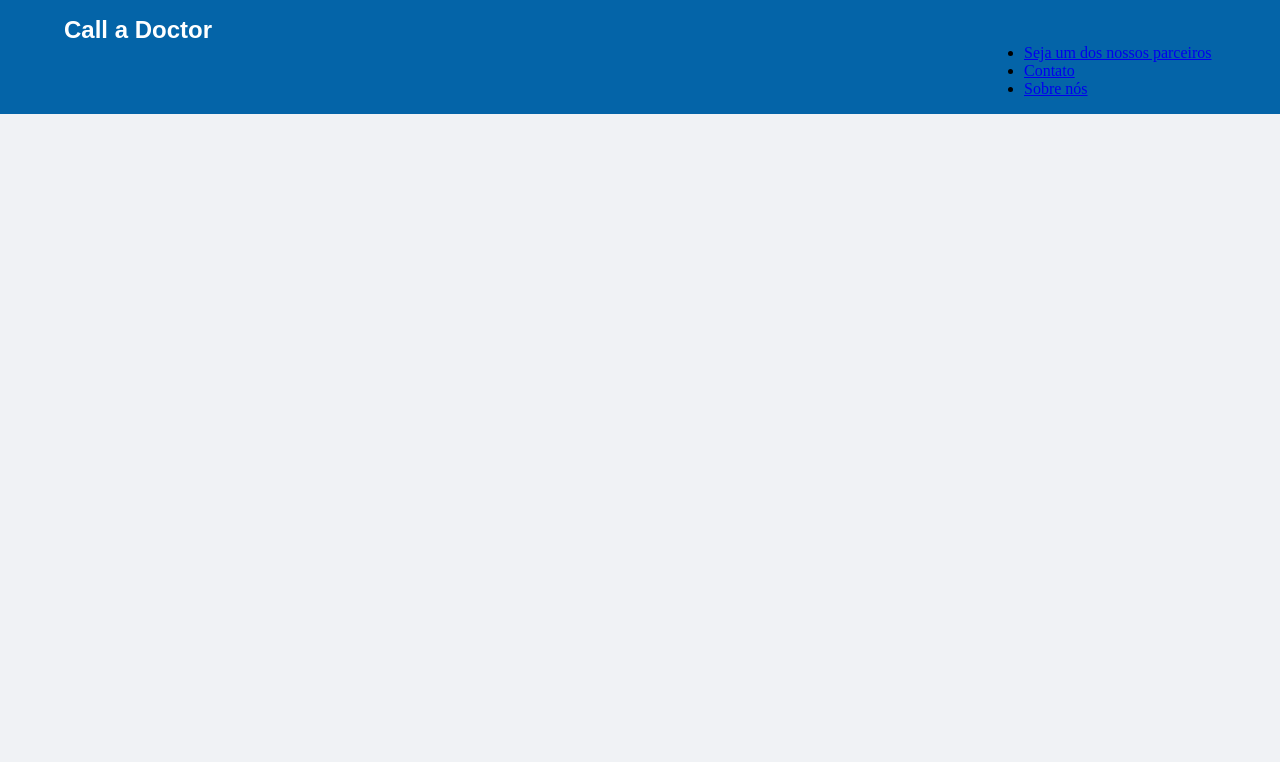
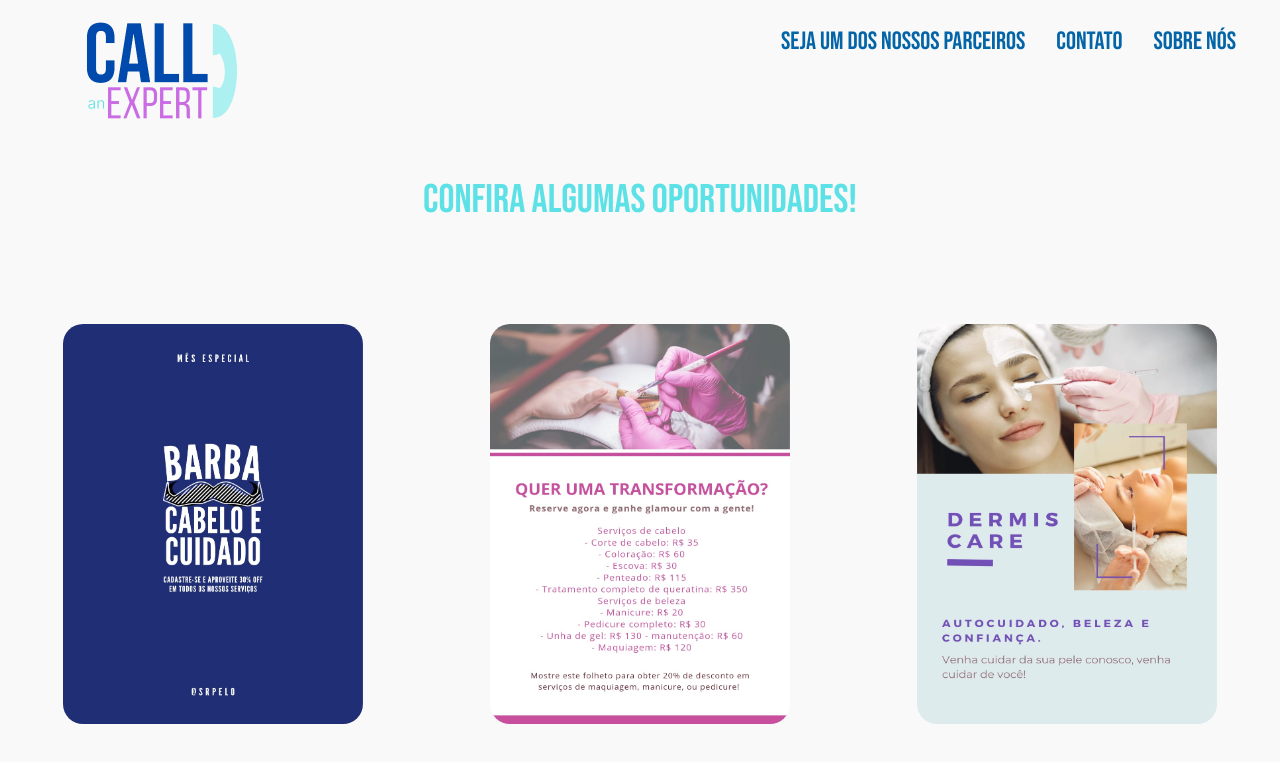
Before and after one commit to julianoferrrone12/Call-a-Doctor, a plain HTML site: page index.html in a window 1280 px wide. Drawn offline with Linux system fonts and the light colour scheme.

Commit message:
segunda página pronta

```diff
--- a/index.html
+++ b/index.html
@@ -8,15 +8,17 @@
         src="https://kit.fontawesome.com/64d58efce2.js" crossorigin="anonymous"
     ></script>
     <link rel="stylesheet" href="\style.css">
-    <link rel="preconnect" href="https://fonts.gstatic.com/%22%3E
-    <link href="https://fonts.googleapis.com/css2?family=Poppins&display=swap"
-    rel="stylesheet">
+    <link rel="preconnect" href="https://fonts.googleapis.com">
+    <link rel="preconnect" href="https://fonts.gstatic.com" crossorigin>
+    <link href="https://fonts.googleapis.com/css2?family=Bebas+Neue&display=swap" rel="stylesheet">
     <title>Call a Doctor</title>
 
 </head>
 <body>
     <header>
-        <h1 class="title">Call a Doctor</h1>
+        <div class="logo">
+            <img src="/assets/logo.png" class="logo-imagem" alt="">
+        </div>
         <div class="nav-list">
             <ul>
                 <li><a class="link" href="#">Seja um dos nossos parceiros</a></li>
@@ -26,5 +28,20 @@
         </div>
     </header>
 
+    <div class="titulo">Confira algumas oportunidades!</div>
+
+
+    <div class="container-cards">
+        <div class="cards-container">
+            <a href="#"><img class="cards" src="/assets/card-1.jpg" alt=""></a>
+        </div>
+        <div>
+            <a href="#"><img class="cards" src="/assets/card-2.jpg" alt=""></a>
+        </div>
+        <div >
+            <a href="#"><img class="cards" src="/assets/card-3.jpg" alt=""></a>
+        </div>
+    </div>
+
 </body>
 </html>
--- a/style.css
+++ b/style.css
@@ -12,25 +12,73 @@
 }
 
 body {
-    background-color: #f0f2f5;
+    background-color: #f9f9f9;
 }
 
 header {
-    background: #0464a8;
+
     padding: 1rem 0 1rem;
-
+    width: 100%;
+    display: flex;
+    justify-content: space-around;
 }
 
-header h1 {
-    margin-left: 5%;
-    display: inline-flex;
-    font-family: 'Poppins', sans-serif;
-    font-size: 150%;
-    font-weight: 600;
-    color: white;
+.logo {
+    margin-top: -70px;
+    margin-left: -200px;
+}
+
+.logo-imagem {
+    width: 250px;
+    height: 250px;
 }
 
 .nav-list {
-    display: inline-flex;
-    margin-left: 80%;
+    margin-right: -200px;
 }
+
+.nav-list li{
+    display: inline-block;
+    list-style: none;
+    margin-top: 2%;
+}
+
+.link {
+    text-decoration: none;
+    margin: 20px;
+    margin-right: 7px;
+    color: #0464a8;
+    font-size: 25px;
+    font-weight: 400;
+    font-family: 'Bebas Neue', cursive;
+}
+
+.titulo {
+    text-align: center;
+    font-size: 40px;
+    font-family: 'Bebas Neue', cursive;
+    color: #5CE1E6;
+    margin-top: -40px;
+}
+
+.subtitulo {
+    font-size: 30px;
+    font-family: 'Bebas Neue', cursive;
+    margin-top: 80px;
+}
+
+.cards {
+    width: 300px;
+    height: 400px;
+    border-radius: 20px;
+}
+
+.container-cards {
+    display: flex;
+    justify-content: space-around;
+    margin-top: 100px;
+}
+
+.cards-container {
+    display: inline-block;
+}
```
Also changed, not shown: assets/card-1.jpg (added), assets/card-2.jpg (added), assets/card-3.jpg (added), assets/logo.png (added).
